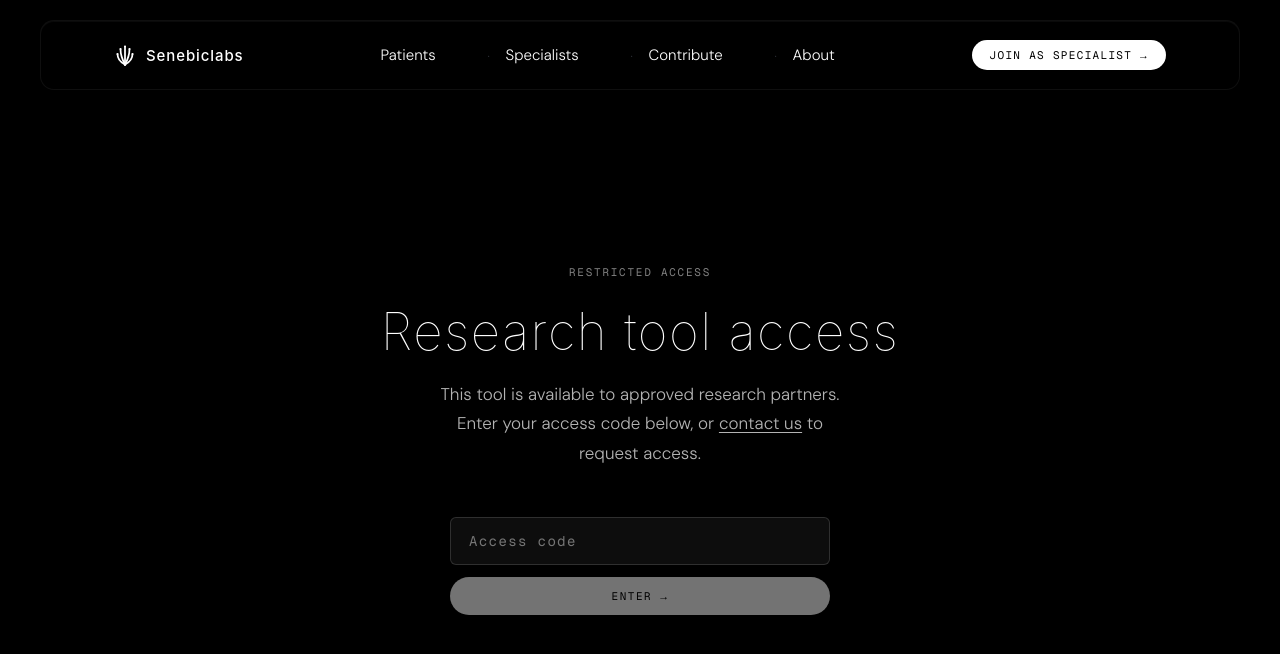
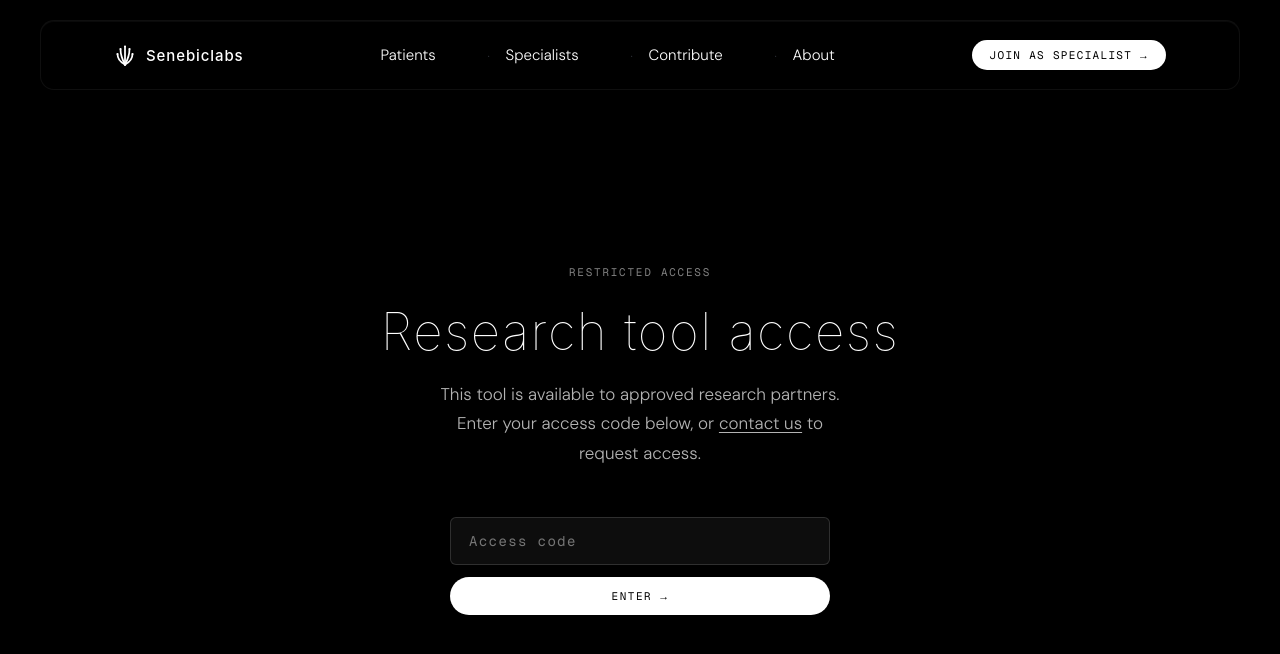
Before and after one commit to ORBREGEN/HEALTH, a Next.js app in the folder ui/: page /analyse/request in a window 1280 px wide. Shown: the top 654 px of the page. Built offline with nearby package versions, Linux system fonts and the light colour scheme.

Commit message:
fix(ui): correct access form submit handling

```diff
--- a/ui/app/analyse/request/page.tsx
+++ b/ui/app/analyse/request/page.tsx
@@ -10,6 +10,7 @@ export default function AnalyseRequestPage() {
 
   async function submit(e: React.FormEvent) {
     e.preventDefault()
+    if (!code.trim()) { setError('Enter your access code.'); return }
     setError('')
     setLoading(true)
     try {
@@ -126,7 +127,7 @@ export default function AnalyseRequestPage() {
 
             <button
               type="submit"
-              disabled={loading || !code.trim()}
+              disabled={loading}
               style={{
                 fontFamily: 'Geist Mono, monospace',
                 fontSize: 11,
@@ -137,8 +138,8 @@ export default function AnalyseRequestPage() {
                 border: 'none',
                 borderRadius: 999,
                 padding: '12px 24px',
-                cursor: loading || !code.trim() ? 'not-allowed' : 'pointer',
-                opacity: loading || !code.trim() ? 0.45 : 1,
+                cursor: loading ? 'not-allowed' : 'pointer',
+                opacity: loading ? 0.45 : 1,
                 transition: 'opacity 0.15s',
               }}
             >
```
Also changed, not shown: ui/middleware.ts (+2 -12 lines).
